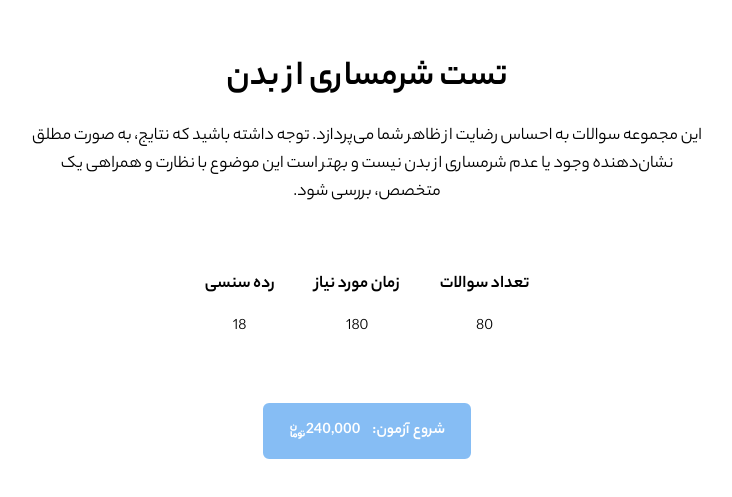
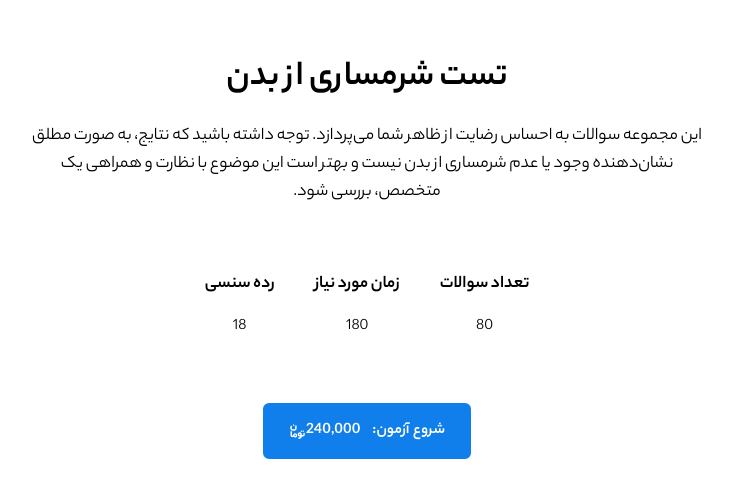
Before and after one commit to kouroshneyestani/nextjs-ravanafzar, a Next.js app: page /quizzes/1 in a window 1280 px wide. Shown: the part 161-658 px from the top of the page, without its empty margins (477-1209 px from the left). Built offline with nearby package versions, Linux system fonts and the light colour scheme; what tailwindcss-rtl would draw is missing.

Commit message:
fix: update properties (disabled=false)

```diff
--- a/src/components/common/Button.js
+++ b/src/components/common/Button.js
@@ -5,7 +5,7 @@ const Button = ({
     children,
     className,
     onClick,
-    disabled = true,
+    disabled = false,
     type = "button",
 }) => {
     return (
```
